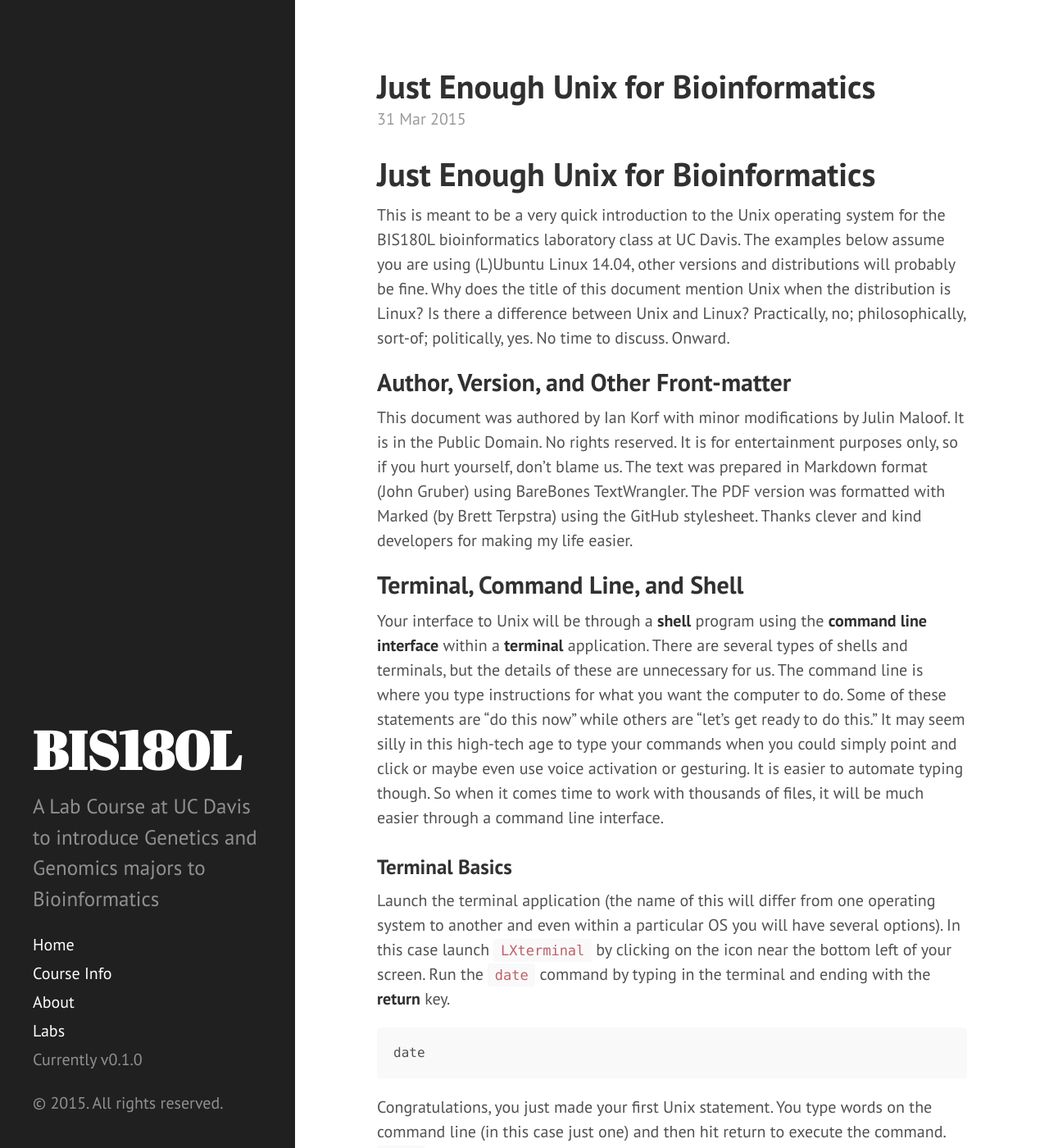
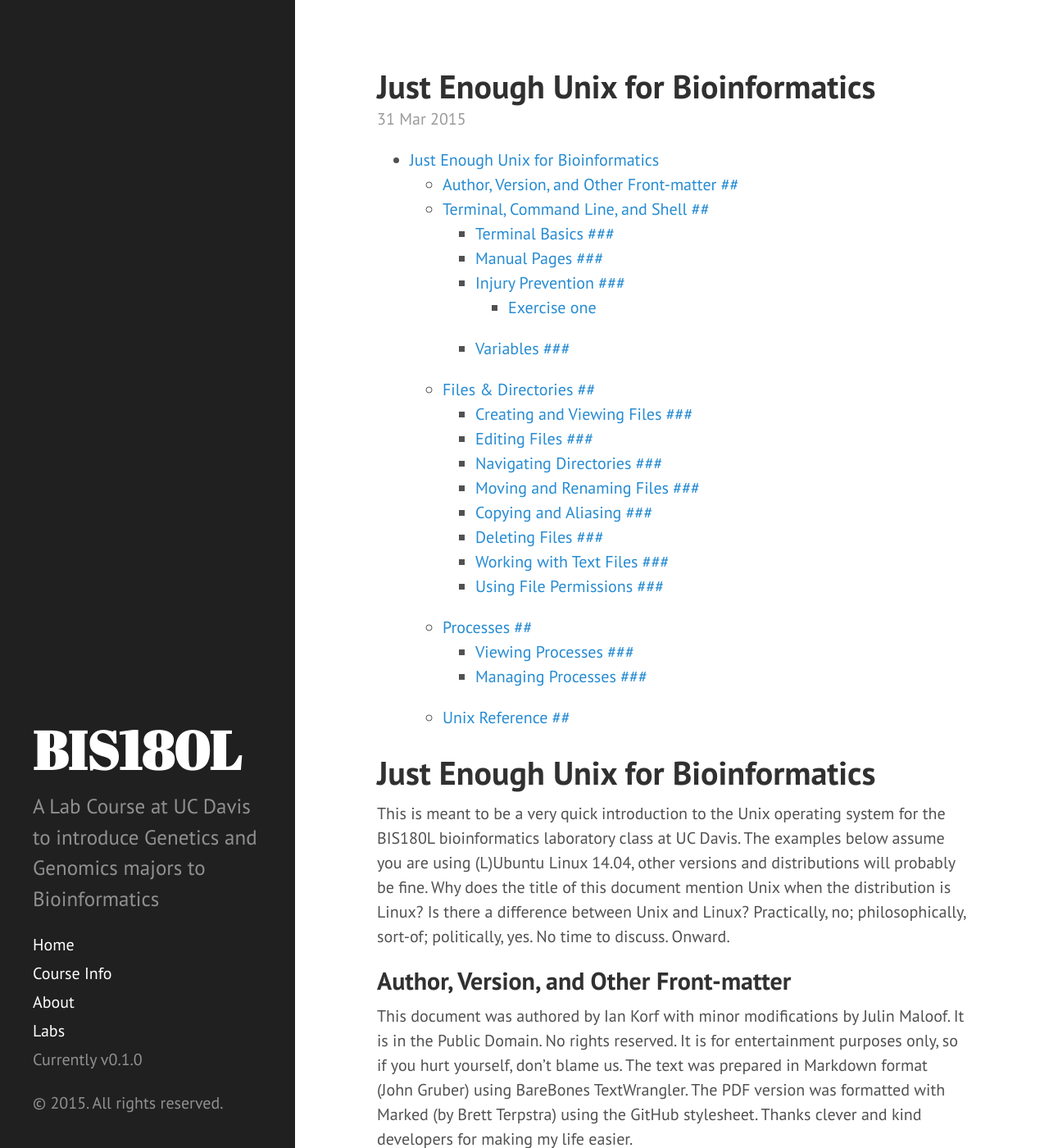
Before and after one commit to rjcmarkelz/BIS180L_web, a Jekyll site: the page built from _posts/2015-03-31-2Just_Enough_Unix.md, in a window 1280 px wide and 1400 px high. Shown: the whole window at 82% size. Built offline with Jekyll 4.4.1, drawn with Linux system fonts in a browser that asks for light colours; Markdown is read by kramdown in place of the engine named in the settings.

Commit message:
added TOC to jeu.md

```diff
--- a/_posts/2015-03-31-2Just_Enough_Unix.md
+++ b/_posts/2015-03-31-2Just_Enough_Unix.md
@@ -6,6 +6,31 @@ lab: true       <!-- To display post on Labs page -->
 tags:
 - Linux
 ---
+<!-- MarkdownTOC -->
+
+- [Just Enough Unix for Bioinformatics](#just-enough-unix-for-bioinformatics)
+	- [Author, Version, and Other Front-matter ##](#author-version-and-other-front-matter-)
+	- [Terminal, Command Line, and Shell ##](#terminal-command-line-and-shell-)
+		- [Terminal Basics ###](#terminal-basics-)
+		- [Manual Pages ###](#manual-pages-)
+		- [Injury Prevention ###](#injury-prevention-)
+			- [Exercise one](#exercise-one)
+		- [Variables ###](#variables-)
+	- [Files & Directories ##](#files--directories-)
+		- [Creating and Viewing Files ###](#creating-and-viewing-files-)
+		- [Editing Files ###](#editing-files-)
+		- [Navigating Directories ###](#navigating-directories-)
+		- [Moving and Renaming Files ###](#moving-and-renaming-files-)
+		- [Copying and Aliasing ###](#copying-and-aliasing-)
+		- [Deleting Files ###](#deleting-files-)
+		- [Working with Text Files ###](#working-with-text-files-)
+		- [Using File Permissions ###](#using-file-permissions-)
+	- [Processes ##](#processes-)
+		- [Viewing Processes ###](#viewing-processes-)
+		- [Managing Processes ###](#managing-processes-)
+	- [Unix Reference ##](#unix-reference-)
+
+<!-- /MarkdownTOC -->
 
 Just Enough Unix for Bioinformatics
 ===================================
```
